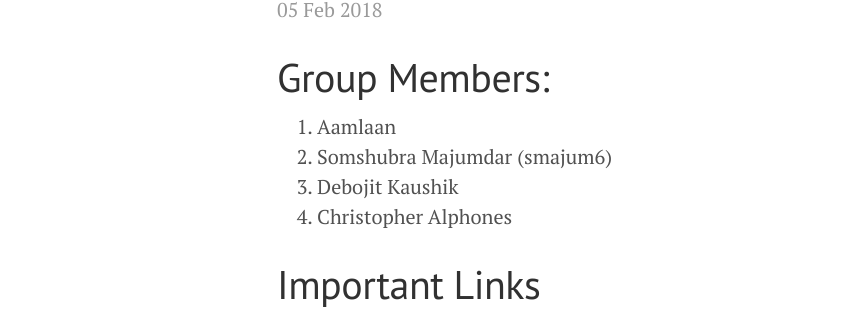
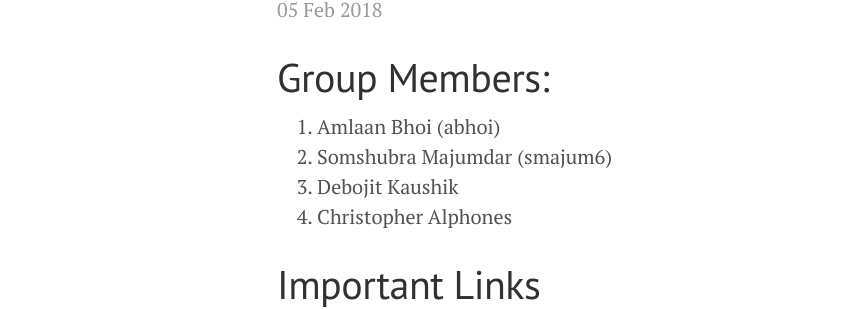
Before and after one commit to titu1994/IDS-Course-Project, a Jekyll site: the page built from _posts/2018-02-05-update-one.md, in a window 1280 px wide. Shown: the part 187-496 px from the top of the page, without its empty margins (3-849 px from the left). Built offline with Jekyll 4.4.1, drawn with Linux system fonts in a browser that asks for light colours.

Commit message:
Update 2018-02-05-update-one.md

```diff
--- a/_posts/2018-02-05-update-one.md
+++ b/_posts/2018-02-05-update-one.md
@@ -6,7 +6,7 @@ title: Project Aletheia
 
 # Group Members:
 
-1.  Aamlaan
+1.  Amlaan Bhoi (abhoi)
 2.  Somshubra Majumdar (smajum6)
 3.  Debojit Kaushik
 4.  Christopher Alphones
```
